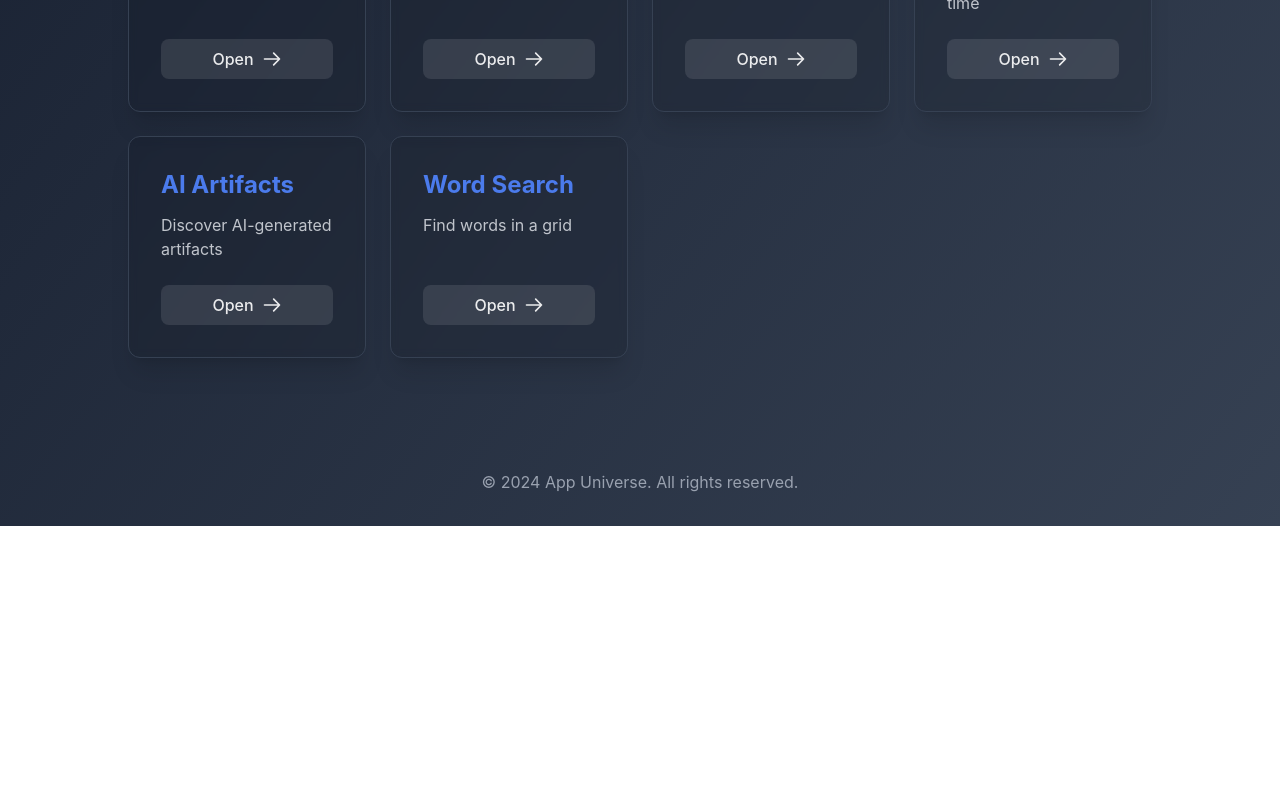
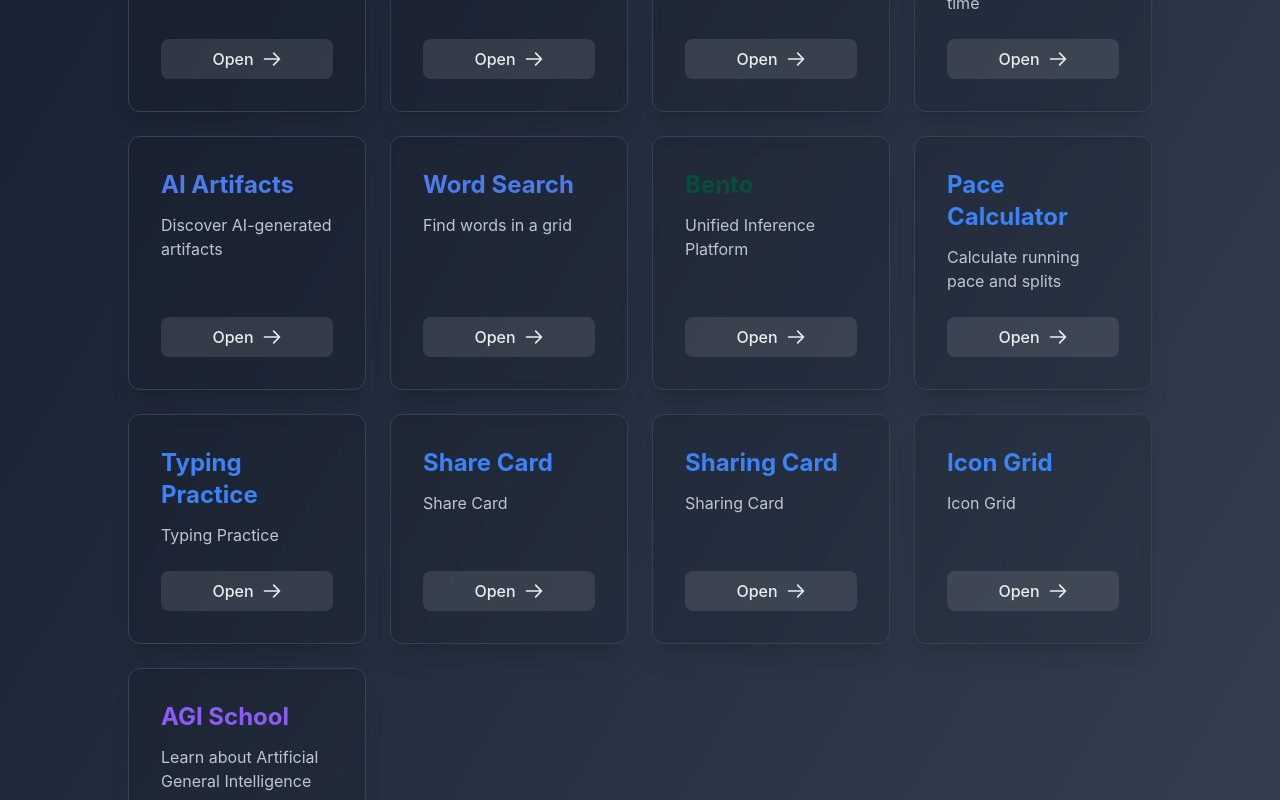
Before and after one commit to cookabc/app-universe, a Next.js app: page / in a window 1280 px wide. Shown: the part 1140-1940 px from the top of the page. Before the commit the page ends 1666 px from the top, so only its background shows below. Built offline with nearby package versions, Linux system fonts and the light colour scheme.

Commit message:
feat: add new apps to apps.ts

```diff
--- a/src/data/apps.ts
+++ b/src/data/apps.ts
@@ -66,6 +66,47 @@ const apps: AppData[] = [
         color: '#4B7BEC',
         path: '/word-search',
     },
+    {
+        name: 'Bento',
+        description: 'Unified Inference Platform',
+        color: '#064e3b',
+        path: '/bento',
+    },
+    {
+        name: 'Pace Calculator',
+        description: 'Calculate running pace and splits',
+        color: '#3B82F6',
+        path: '/pace-calculator',
+    },
+    {
+        name: 'Typing Practice',
+        description: 'Typing Practice',
+        color: '#3B82F6',
+        path: '/typing-practice',
+    },
+    {
+        name: 'Share Card',
+        description: 'Share Card',
+        color: '#3B82F6',
+        path: '/share-card',
+    },
+    {
+        name: 'Sharing Card',
+        description: 'Sharing Card',
+        color: '#3B82F6',
+        path: '/sharing-card',
+    },
+    {
+        name: 'Icon Grid',
+        description: 'Icon Grid',
+        color: '#3B82F6',
+        path: '/buttons',
+    },
+    {
+        name: 'AGI School',
+        description: 'Learn about Artificial General Intelligence',
+        color: '#8b5cf6',
+        path: '/agi-school',
+    },
 ]
-
 export default apps
```
